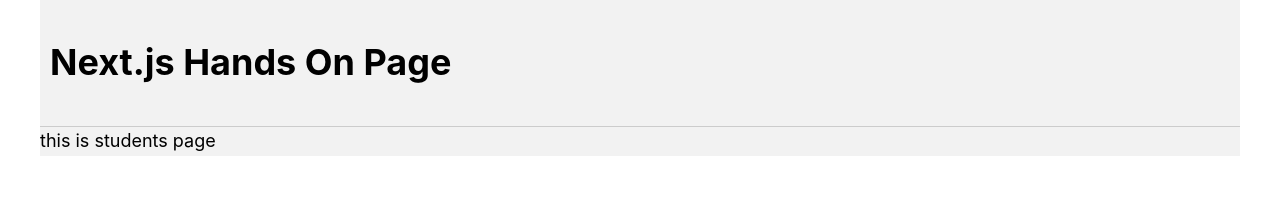
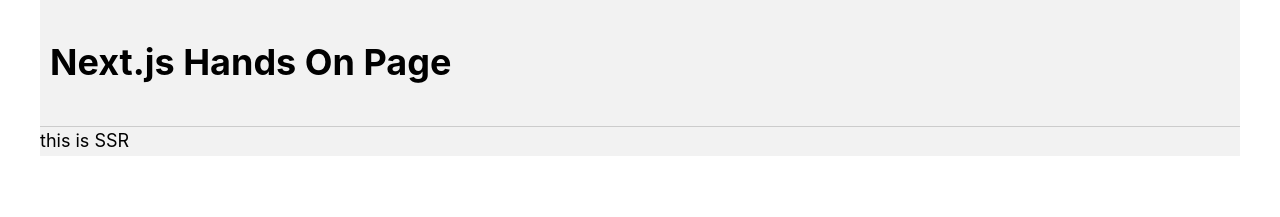
Before and after one commit to studio-kakky/handson-nextjs, a Next.js app: page /students in a window 1280 px wide. Shown: the top 217 px of the page. Built offline with nearby package versions, Linux system fonts and the light colour scheme.

Commit message:
SSRのfirst step

```diff
--- a/src/pages/students/index.tsx
+++ b/src/pages/students/index.tsx
@@ -1,9 +1,24 @@
+import { GetServerSideProps } from 'next';
 import Layout from '../../components/shared/layout';
 
-export default function Students(): JSX.Element {
+interface Props {
+  pageName: string;
+}
+
+export default function Students(props: Props): JSX.Element {
   return (
     <Layout>
-      <div>this is students page</div>
+      <div>{props.pageName}</div>
     </Layout>
   );
 }
+
+export const getServerSideProps: GetServerSideProps = async (): Promise<{ props: Props }> => {
+  const res = {
+    props: {
+      pageName: 'this is SSR',
+    },
+  };
+
+  return Promise.resolve(res);
+};
```
